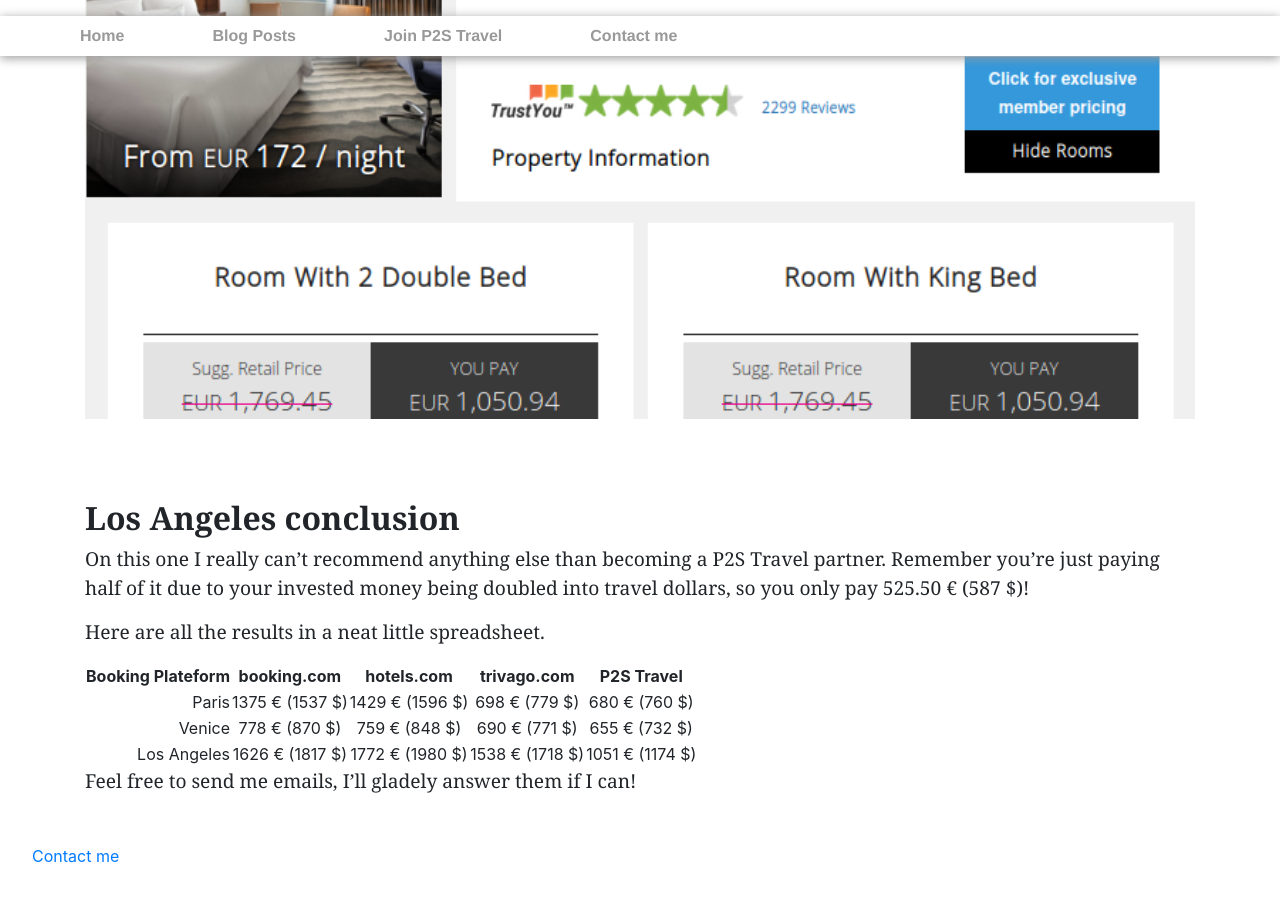
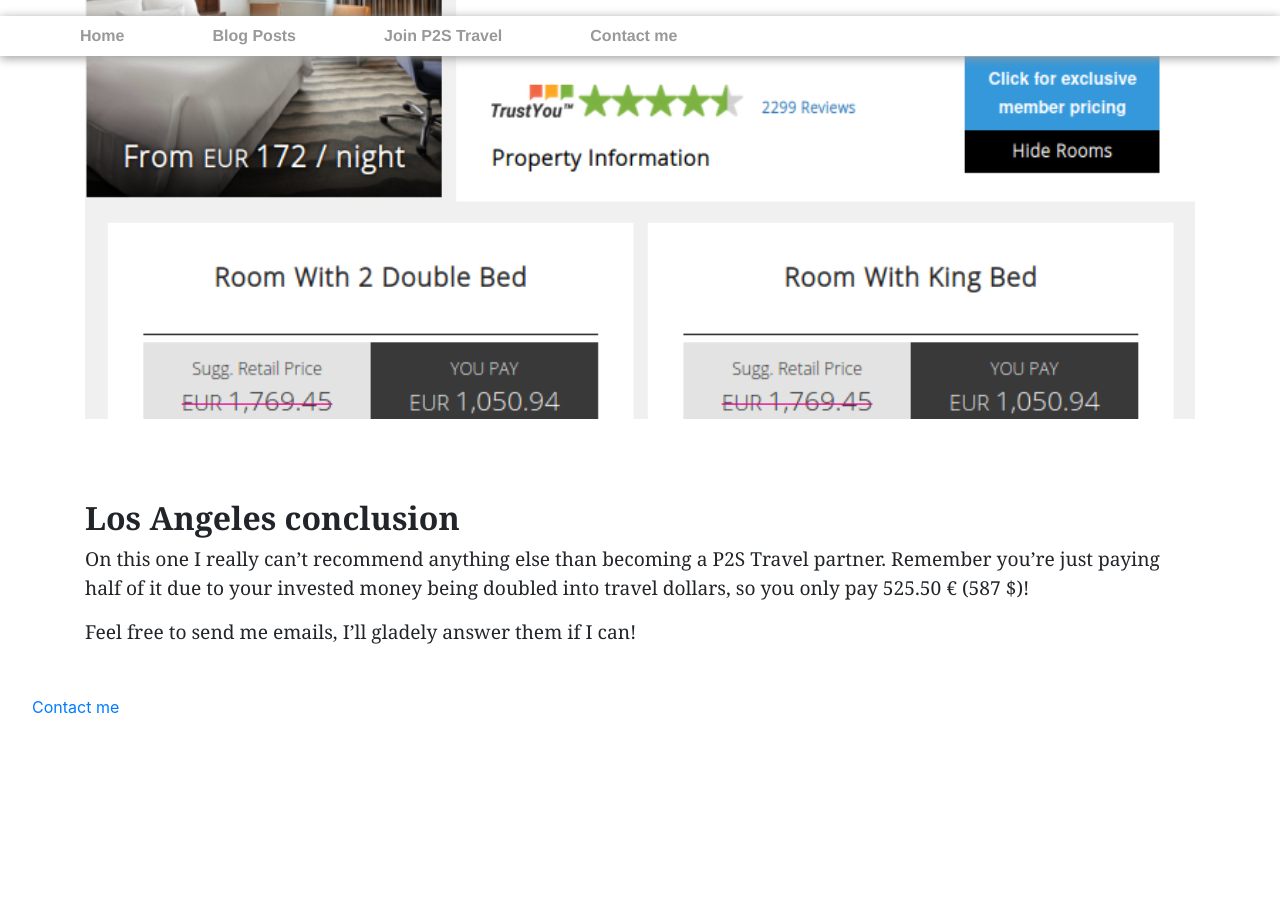
Before and after one commit to jdtravelp2s/jdtravelp2s.github.io, a Jekyll site: the page built from _posts/2019-12-30-booking-websites.md, in a window 1280 px wide and 900 px high, scrolled down 9028 px. Built offline with Jekyll 4.4.1, drawn with Linux system fonts in a browser that asks for light colours; after the commit the page ends 9779 px from its top, so only the background shows below that.

```diff
--- a/_posts/2019-12-30-booking-websites.md
+++ b/_posts/2019-12-30-booking-websites.md
@@ -115,14 +115,5 @@
 
 On this one I really can't recommend anything else than becoming a P2S Travel partner. Remember you're just paying half of it due to your invested money being doubled into travel dollars, so you only pay 525.50 € (587 $)!
 
-Here are all the results in a neat little spreadsheet.
-
-
-| Booking Plateform     | booking.com    | hotels.com      | trivago.com    | P2S Travel     |
-|----------------------:|:--------------:|:---------------:|:--------------:|:--------------:|
-| Paris                 | 1375 € (1537 $)| 1429 € (1596 $) | 698 € (779 $)  | 680 € (760 $)  |
-| Venice                | 778 € (870 $)  | 759 €  (848 $)  | 690 € (771 $)  | 655 € (732 $)  |
-| Los Angeles           | 1626 € (1817 $)| 1772 € (1980 $) | 1538 € (1718 $)| 1051 € (1174 $)|
-
 
  Feel free to send me emails, I'll gladely answer them if I can!
```
